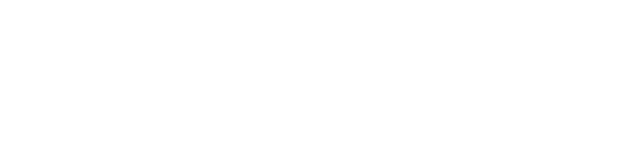
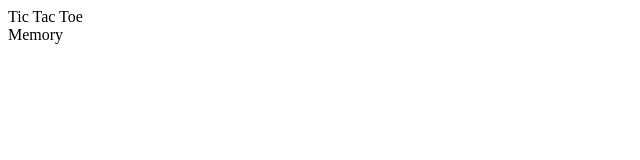
Before and after one commit to Chalum0/webtictactoe, a plain HTML site: page index.html in a window 1280 px wide. Shown: the whole page, without its empty margins (0-640 px from the left). Drawn offline with Linux system fonts and the light colour scheme.

Commit message:
created base html file

```diff
--- a/index.html
+++ b/index.html
@@ -2,9 +2,16 @@
 <html lang="en">
 <head>
     <meta charset="UTF-8">
-    <title>Title</title>
+    <title>Game selector</title>
 </head>
 <body>
-
+    <div class="box-container">
+        <div class="tictactoe box">
+            Tic Tac Toe
+        </div>
+        <div class="memory box">
+            Memory
+        </div>
+    </div>
 </body>
 </html>
```
